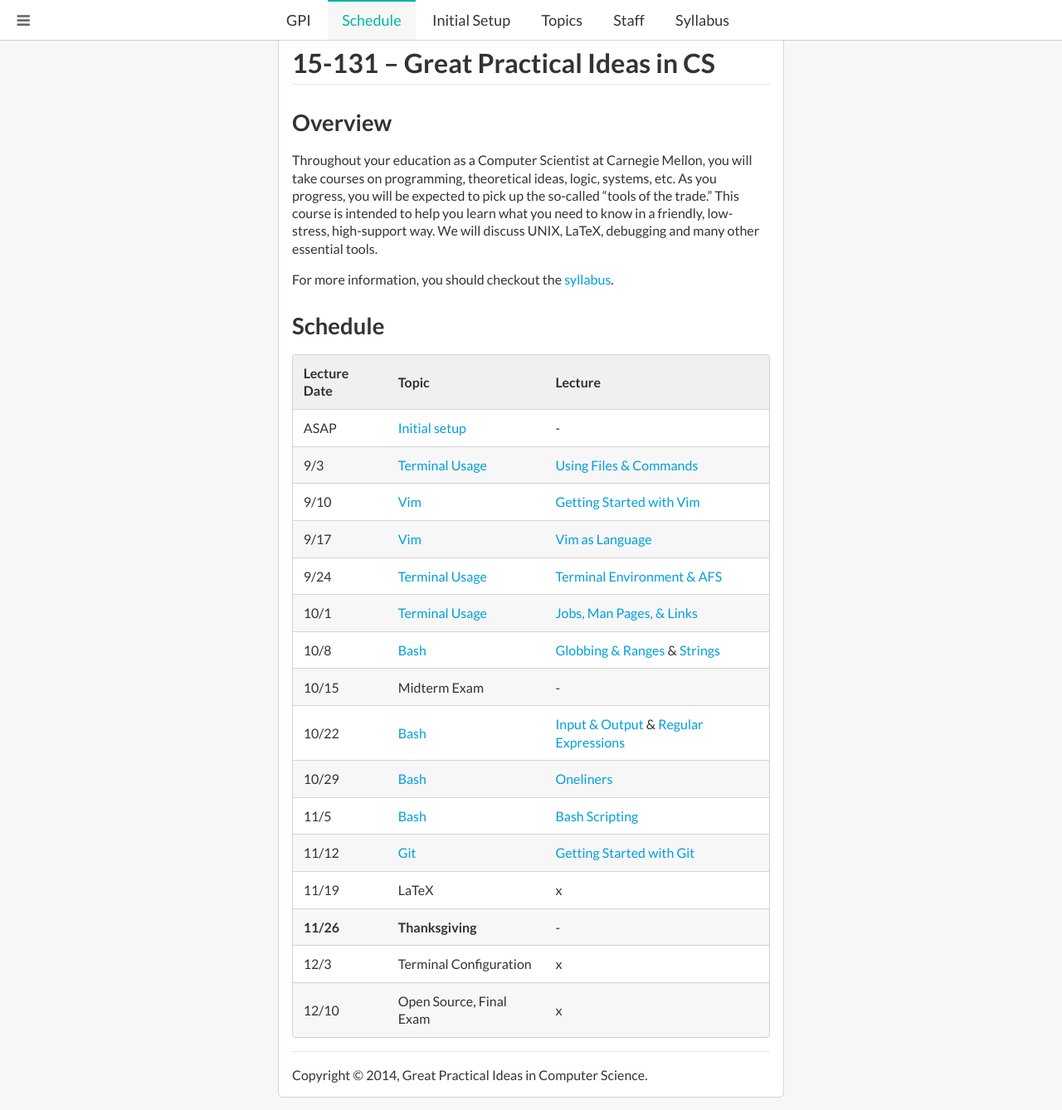
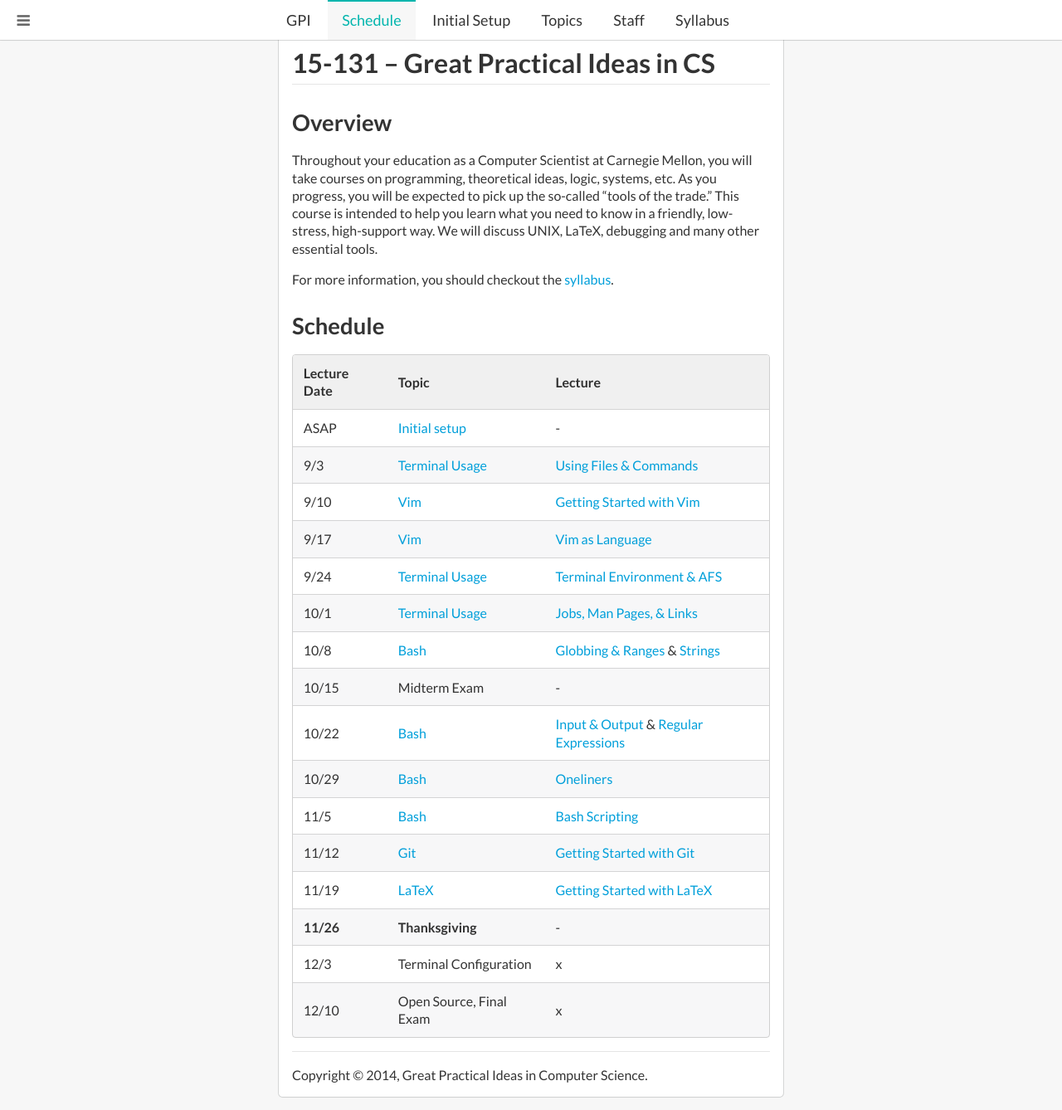
Before and after one commit to cmugpi/cmugpi.github.io, a Jekyll site: the page built from index.md, in a window 1280 px wide and 1338 px high. Shown: the whole window at 83% size. Built offline with Jekyll 4.4.1, drawn with Linux system fonts in a browser that asks for light colours; nearby versions of some CDN libraries.

Commit message:
Added LaTeX to Schedule

```diff
--- a/index.md
+++ b/index.md
@@ -40,7 +40,7 @@
 | 10/29        | [Bash][bash]                     | [Oneliners][oneliners]                              |
 | 11/5         | [Bash][bash]                     | [Bash Scripting][scripting]                         |
 | 11/12        | [Git][git]                       | [Getting Started with Git][gs-git]                  |
-| 11/19        | LaTeX                            | x |
+| 11/19        | [LaTeX][latex]                   | [Getting Started with LaTeX][gs-latex]              |
 | __11/26__    | __Thanksgiving__                 | -                                                   |
 | 12/3         | Terminal Configuration           | x |
 | 12/10        | Open Source, Final Exam          | x |
@@ -69,3 +69,6 @@
 
 [git]:    {{ "/topics/git/"                 | prepend: site.baseprefix }}
 [gs-git]: {{ "/topics/git/getting-started/" | prepend: site.baseprefix }}
+
+[latex]:    {{ "/topics/latex/"                 | prepend: site.baseprefix }}
+[gs-latex]: {{ "/topics/latex/getting-started/" | prepend: site.baseprefix }}
```
